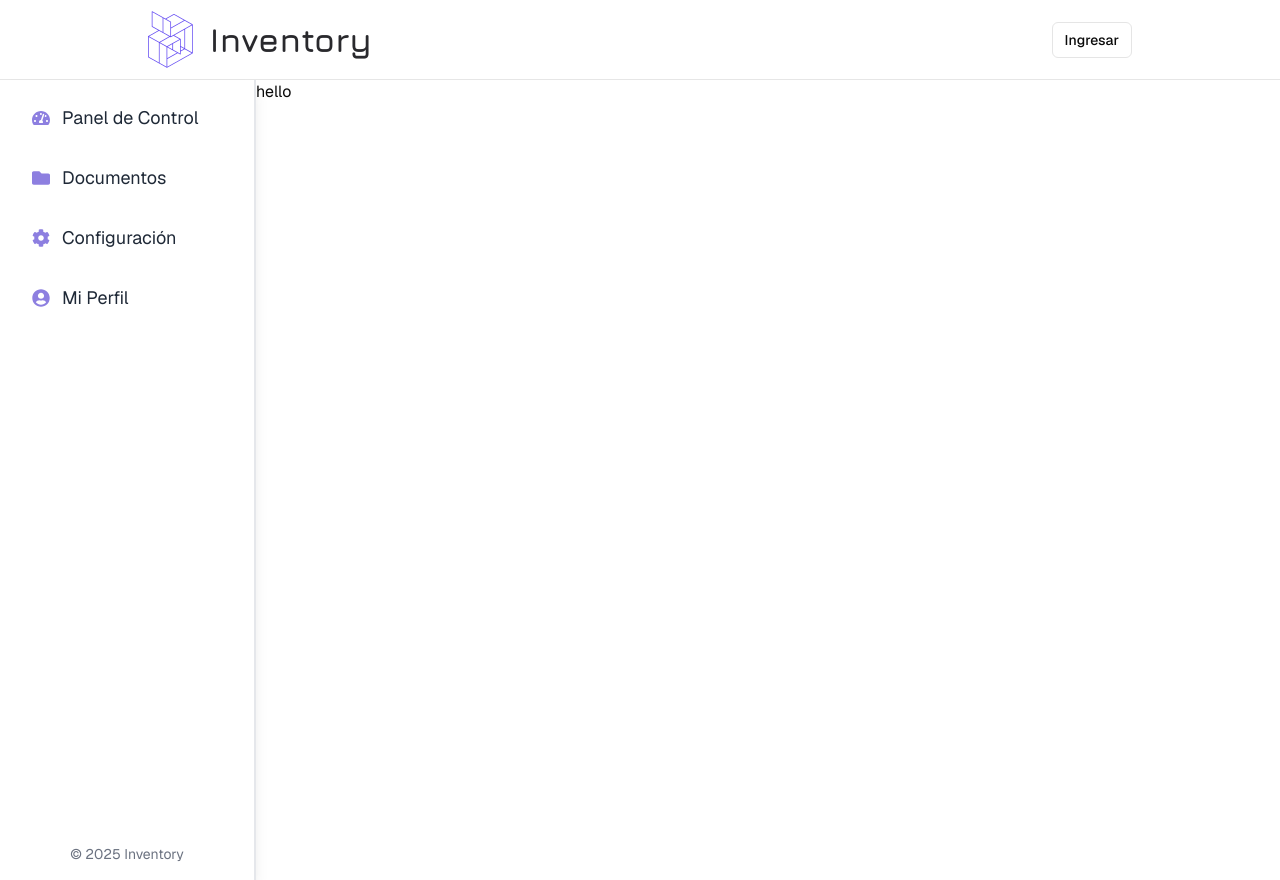
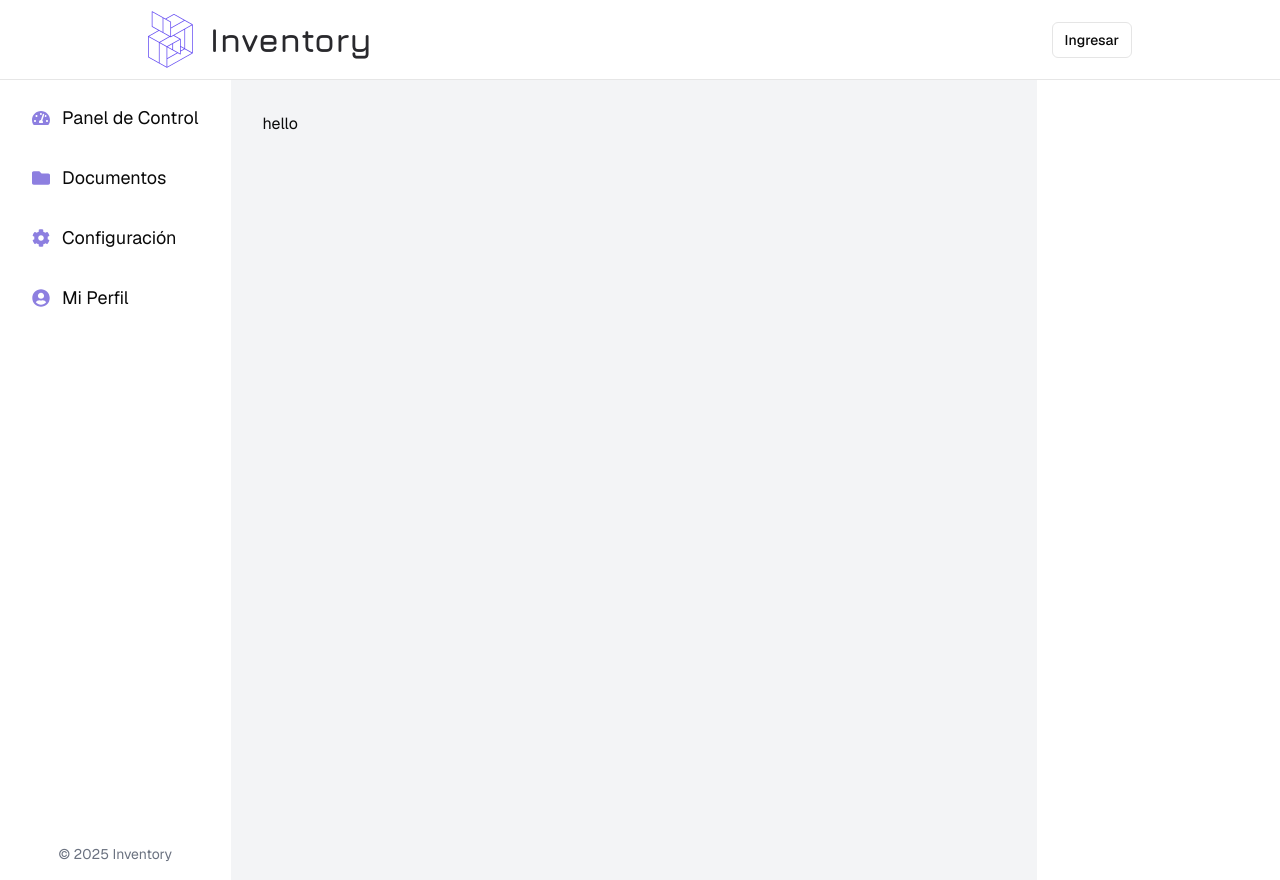
Before and after one commit to Dann-13/inventory, a Next.js app: page /protected in a window 1280 px wide. Built offline with nearby package versions, Linux system fonts and the light colour scheme; no server answers.

Commit message:
style(components) improving styles

```diff
--- a/app/protected/(dashboard)/layout.tsx
+++ b/app/protected/(dashboard)/layout.tsx
@@ -6,10 +6,18 @@ export default async function Layout({
   children: React.ReactNode;
 }) {
   return (
-      <div className="w-full h-screen">
-        <div className="flex">
+    <div className="w-full h-screen flex">
+     <div className="min-h-screen grid grid-cols-1 xl:grid-cols-9">
+        {/* Barra lateral fija */}
+        <div className="xl:col-span-2">
           <Slider />
+        </div>
+        {/* Contenido dinámico que cambiará según la página */}
+        <div className="xl:col-span-7">
+          <div className="h-[100vh] overflow-y-scroll lg:p-8 bg-gray-100">
             {children}
+          </div>
+        </div>
       </div>
     </div>
   );
--- a/components/dashboard/Sidebar.tsx
+++ b/components/dashboard/Sidebar.tsx
@@ -1,9 +1,16 @@
+'use client'
 import Link from 'next/link';
+import { useState } from 'react';
 import { FaCog, FaFolder, FaTachometerAlt, FaUserCircle } from "react-icons/fa";
+import { CiMenuBurger } from "react-icons/ci";
+import { CiMenuFries } from "react-icons/ci";
 
 export const Slider = () => {
+  const [showMenu, setShowMenu] = useState(false);
+
   return (
-    <div className="w-64 h-screen bg-white text-gray-800 flex flex-col p-4 shadow-lg border-r-2 border-gray-200">
+    <div className={`xl:h-[100vh] overflow-y-scroll fixed xl:static w-[80%] md:w-[35%] lg:w-[30%] xl:w-auto h-full bg-white top-0 p-4 flex flex-col justify-between z-50 slider-bar-container ${showMenu ? "left-0" : "-left-full"
+      } transition-all`}>
 
       {/* Enlaces del Sidebar */}
       <Link href={"/protected/home"}>
@@ -38,6 +45,13 @@ export const Slider = () => {
       <div className="mt-auto text-center text-sm text-gray-500">
         © 2025 Inventory
       </div>
+
+      <button
+          onClick={() => setShowMenu(!showMenu)}
+          className="xl:hidden fixed bottom-4 right-4 bg-primary_color text-white p-5 rounded-full z-50"
+        >
+          {showMenu ? <CiMenuFries size={20} /> : <CiMenuBurger size={20} />}
+        </button>
     </div>
   );
 }
```
Lines whose indentation alone changed are shown as unchanged.
